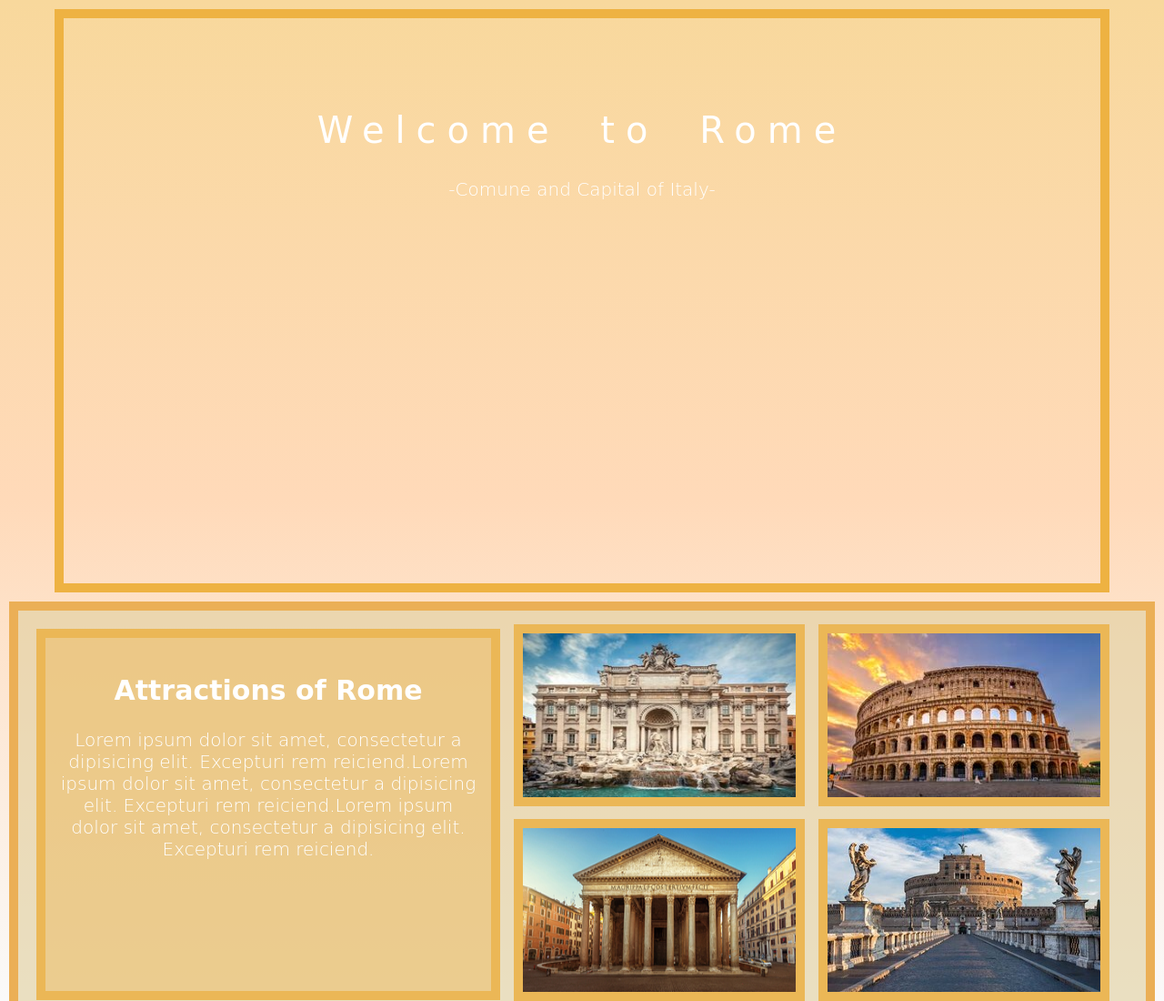
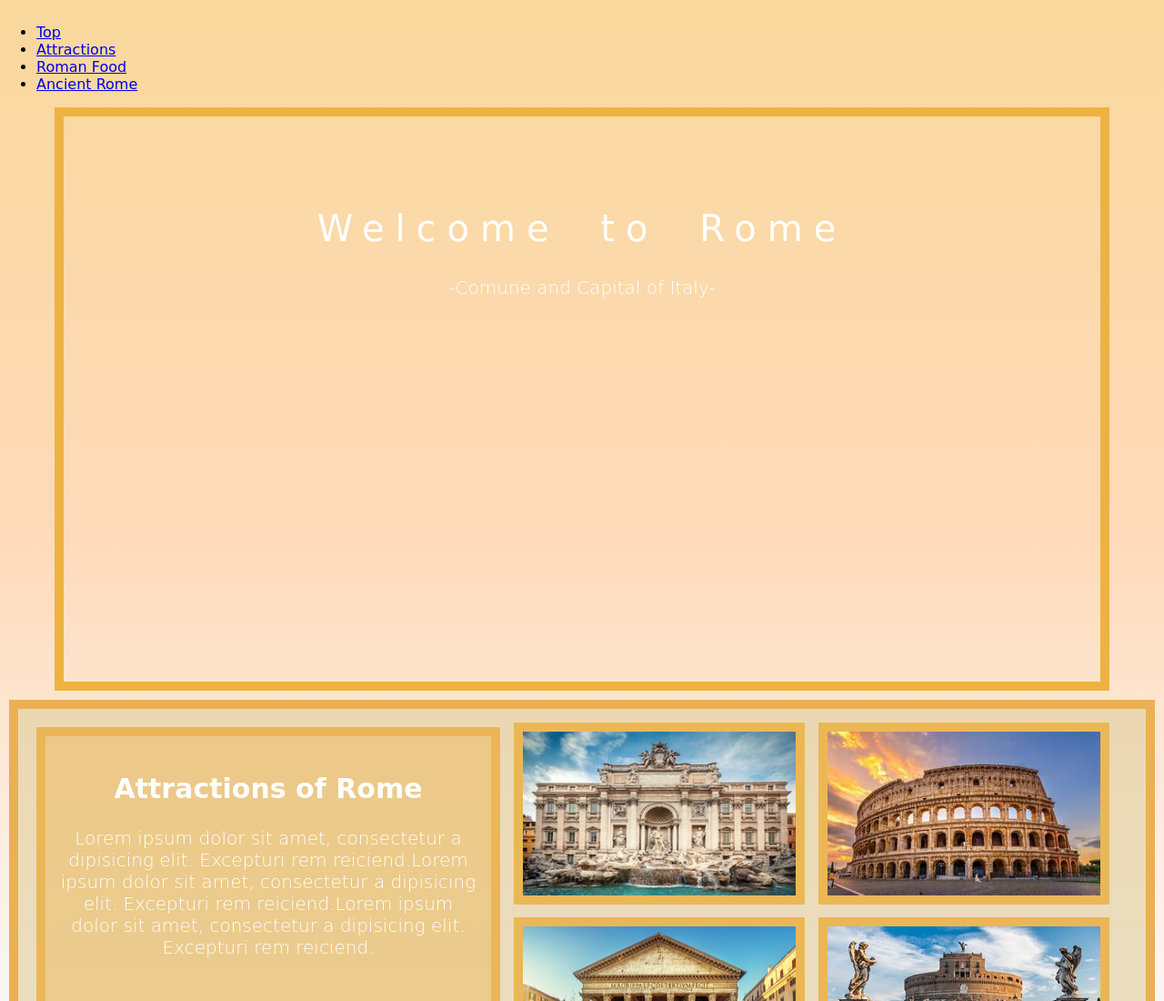
Before and after one commit to allenz2423/countryProjectTest, a plain HTML site: page index.html in a window 1280 px wide. Shown: the top 1100 px of the page at 91% size. Drawn offline with Linux system fonts and the light colour scheme; a web font is replaced by a local one.

Commit message:
Update index.html

```diff
--- a/index.html
+++ b/index.html
@@ -8,6 +8,18 @@
 </head>
 
 <body>
+
+    <nav id="navbar">
+		<div class="navContainer">
+			<ul>
+				<li><a href="#">Top</a></li>
+				<li><a href="#">Attractions</a></li>
+				<li><a href="#">Roman Food</a></li>
+				<li><a href="#">Ancient Rome</a></li>
+			</ul>
+		</div>
+	</nav>
+
     <div class="mainHeader">
         <span class="mainHeaderTitle">Welcome to Rome</span>
         <span class="mainHeaderSub">-Comune and Capital of Italy-</span>
```
